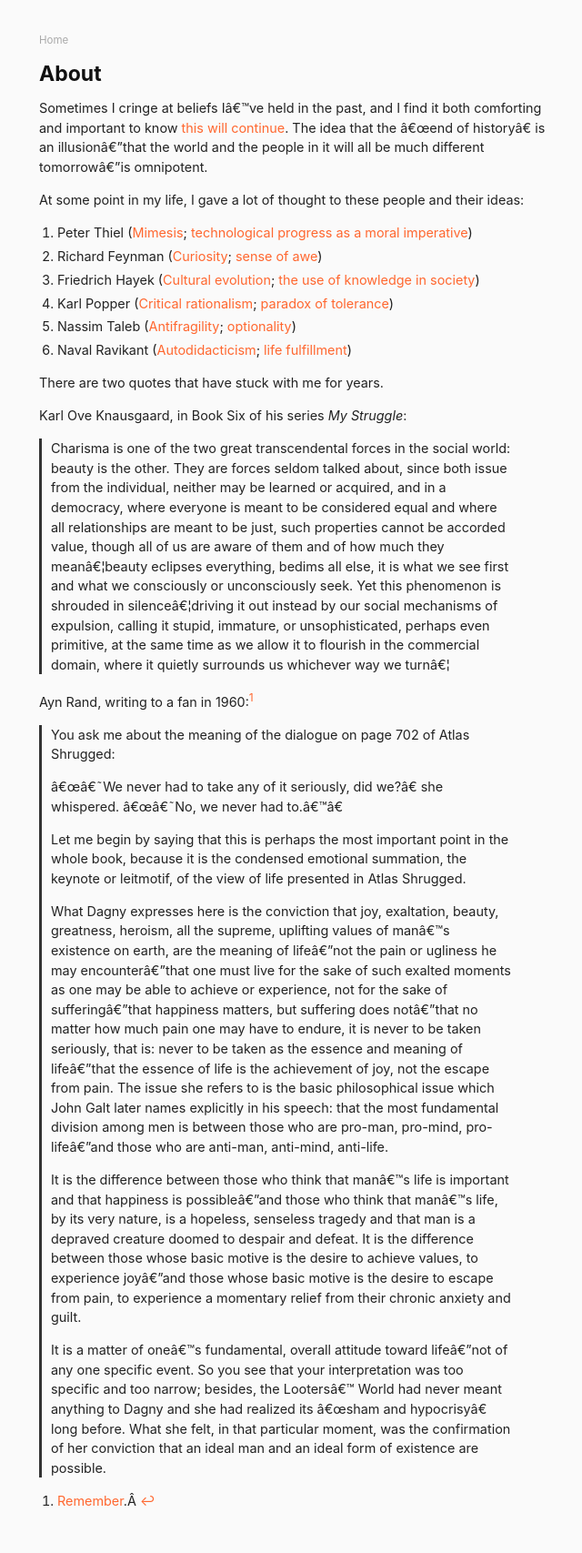
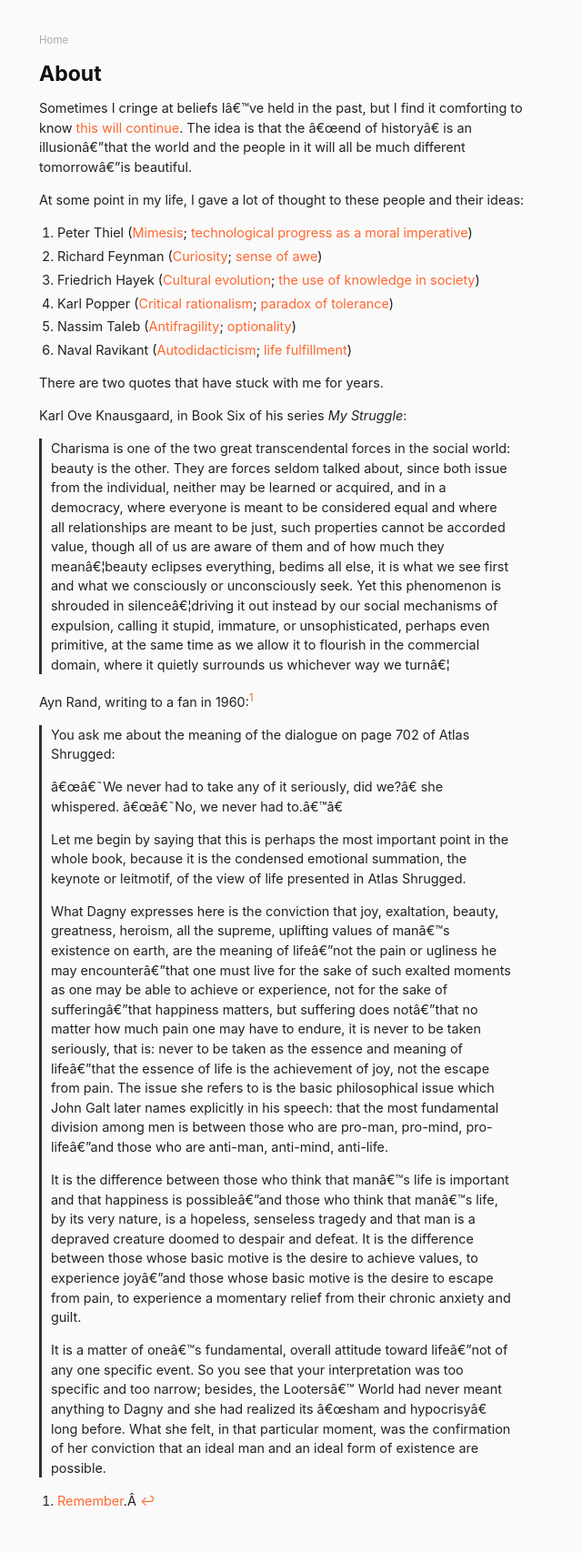
Before and after one commit to danschlz/danschulz.github.io, a Jekyll site: the page built from about.md, in a window 1280 px wide. Shown: the whole page at 91% size, without its empty margins (317-957 px from the left). Built offline with Jekyll 4.4.1, drawn with Linux system fonts in a browser that asks for light colours.

Commit message:
Update about.md

```diff
--- a/about.md
+++ b/about.md
@@ -4,7 +4,7 @@ title: About
 permalink: /about/
 ---
 
-Sometimes I cringe at beliefs I've held in the past, and I find it both comforting and important to know [this will continue](https://en.wikipedia.org/wiki/End-of-history_illusion). The idea that the "end of history" is an illusion—that the world and the people in it will all be much different tomorrow—is omnipotent.
+Sometimes I cringe at beliefs I've held in the past, but I find it comforting to know [this will continue](https://en.wikipedia.org/wiki/End-of-history_illusion). The idea is that the "end of history" is an illusion—that the world and the people in it will all be much different tomorrow—is beautiful.
 
 At some point in my life, I gave a lot of thought to these people and their ideas:
 
```
